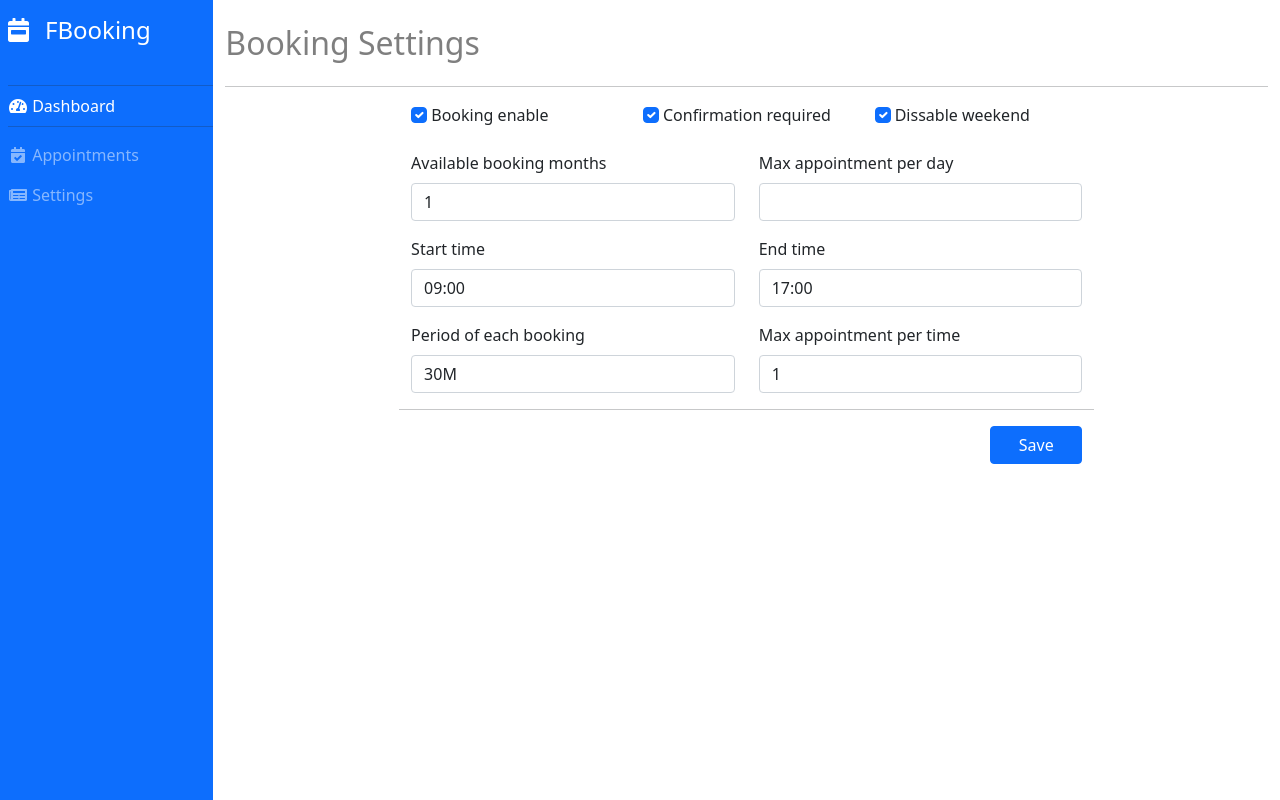
After one commit to awesomesmallwolf/django-booking-app, a Django app: page /booking/admin/settings in a window 1280 px wide. The commit adds this page. Run offline with Django 3.2, Linux system fonts and the light colour scheme; data comes from the database, SQL or seed files in the repository.

Commit message:
add booking settings view/template/model/form

```diff
--- a/booking/admin.py
+++ b/booking/admin.py
@@ -1,5 +1,7 @@
-from booking.models import Booking
+from booking.models import Booking, BookingManager
 from django.contrib import admin
 
 
 admin.site.register(Booking)
+# TODO: remove BookingManager
+admin.site.register(BookingManager)
--- a/booking/forms.py
+++ b/booking/forms.py
@@ -1,9 +1,30 @@
-from django.db.models import fields
-from booking.models import Booking
+from booking.models import Booking, BookingManager
 from django import forms
 
 class BookingForm(forms.ModelForm):
-
     class Meta:
         model = Booking
         fields  = ["time", "date", "user_name", "user_email"]
+
+
+class BookingManagerForm(forms.ModelForm):
+    start_time = forms.TimeField(widget=forms.TimeInput(format='%H:%M'))
+    end_time = forms.TimeField(widget=forms.TimeInput(format='%H:%M'))
+
+    def __init__(self, *args, **kwargs):
+        super().__init__(*args, **kwargs)
+        # add common css classes to all widgets
+        for field in iter(self.fields):
+            #get current classes from Meta
+            input_type = self.fields[field].widget.input_type
+            classes = self.fields[field].widget.attrs.get("class")
+            if classes is not None:
+                classes += " form-check-input" if input_type == "checkbox" else " form-control"
+            else:
+                classes = " form-check-input" if input_type == "checkbox" else " form-control"
+            self.fields[field].widget.attrs.update({
+                'class': classes
+            })
+    class Meta:
+        model = BookingManager
+        fields  = "__all__"
--- a/booking/models.py
+++ b/booking/models.py
@@ -1,6 +1,25 @@
 from django.db import models
 from django.conf import settings
 
+
+BOOKING_PERIOD = (
+    ("5","5M"),
+    ("10","10M"),
+    ("15","15M"),
+    ("20","20M"),
+    ("25","25M"),
+    ("30","30M"),
+    ("35","35M"),
+    ("40","40M"),
+    ("45","45M"),
+    ("60","1H"),
+    ("75","1H 15M"),
+    ("90","1H 30M"),
+    ("105","1H 45M"),
+    ("120","2H"),
+    ("150","2H 30M"),
+    ("180","3H"),
+)
 
 class Booking(models.Model):
     user = models.ForeignKey(settings.AUTH_USER_MODEL,
@@ -19,28 +38,16 @@ class Booking(models.Model):
         return self.user_name or "(No Name)"
 
 
-# class BookingManager(models.Model):
-    pass
-    # Enable Booking : Default true
-    # Booking type : Default Day and time
-    # required Confirmation? : Default Yes
-    # Login Required: Default False
-
-    # # Date
-    # dissable weekend : Default True
-    # start work day : Default Moday
-    # max next bokking month : default 1
-    # Max Appointment per Day : can be None
-
-    # # time
-    # Sart Time : Default 09:00
-    # End Time : Default 17:00
-    # period of each appointment : Default 30 min
-    # max appointmnet per eacth time : Default 1
-
-    # # Other
-    # Name
-    # Email
-    # Address
-    # Phone number
-    # description
+class BookingManager(models.Model):
+    # General
+    booking_enable = models.BooleanField(default=True)
+    confirmation_required = models.BooleanField(default=True)
+    # Date
+    dissable_weekend = models.BooleanField(default=True)
+    available_booking_months = models.IntegerField(default=1)
+    max_appointment_per_day = models.IntegerField(null=True, blank=True)
+    # Time
+    start_time = models.TimeField()
+    end_time = models.TimeField()
+    period_of_each_booking = models.CharField(max_length=3, default="30", choices=BOOKING_PERIOD)
+    max_appointment_per_time = models.IntegerField(default=1)
--- /dev/null
+++ b/booking/templates/booking/admin/appointment_settings.html
@@ -0,0 +1,38 @@
+{% extends 'booking/base.html' %}
+
+{% block content %}
+    <h2 class="text-black-50 my-4">Booking Settings</h2>
+    <hr>
+    <div class="container col-md-8">
+        {% include 'booking/admin/components/show_errors.html' %}
+        {% if request.GET.type == 'successed' %}
+            <div class="alert alert-success">
+                <strong>Settings successfully saved</strong>
+            </div>
+        {% endif %}
+        <form method="POST" class="row">
+            {% csrf_token %}
+            {% for field in form %}
+                {% if field.field.widget.input_type == 'checkbox' %}
+                    <div class="col-md-4">
+                        <div class="mb-3">
+                            {{field}}
+                            <label for="{{ field.id_for_label }}" class="form-label">{{field.label}}</label>
+                        </div>
+                    </div>
+                {% else %}
+                    <div class="col-md-6">
+                        <div class="mb-3">
+                            <label for="{{ field.id_for_label }}" class="form-label">{{field.label}}</label>
+                            {{field}}
+                        </div>
+                    </div>
+                {% endif %}
+            {% endfor %}
+            <hr>
+            <div class="d-grid col-2 ml-auto">
+                <button type="submit" class="btn btn-primary">Save</button>
+            </div>
+        </form>
+    </div>
+{% endblock content %}
--- /dev/null
+++ b/booking/templates/booking/admin/components/show_errors.html
@@ -0,0 +1,12 @@
+{% if form.errors %}
+<div id="booking-errors">
+    {% for field in form %}
+        {% for error in field.errors %}
+            <div class="alert alert-danger">
+                <strong>({{field.label}})</strong>, {{ error|escape }}
+            </div>
+        {% endfor %}
+    {% endfor %}
+    <hr>
+</div>
+{% endif %}
--- a/booking/templates/booking/side_nav.html
+++ b/booking/templates/booking/side_nav.html
@@ -23,7 +23,7 @@
         </a>
     </li>
     <li class="nav-item">
-        <a class="text-decoration-none" href="#">
+        <a class="text-decoration-none" href="{% url 'booking_settings' %}">
             <i class="fas fa-fw fa-newspaper"></i>
             <span>Settings</span>
         </a>
--- a/booking/urls.py
+++ b/booking/urls.py
@@ -1,10 +1,11 @@
 from django.urls import path
 
-from .views import BookingCreateView, AdminHomeView, BookingListView
+from .views import BookingCreateView, AdminHomeView, BookingListView, BookingSettingsView
 
 
 urlpatterns = [
         path("booking/", BookingCreateView.as_view(), name="create_booking"),
         path("booking/admin", AdminHomeView.as_view(), name="admin_dashboard"),
         path("booking/admin/list", BookingListView.as_view(), name="booking_list"),
+        path("booking/admin/settings", BookingSettingsView.as_view(), name="booking_settings"),
 ]
--- a/booking/views.py
+++ b/booking/views.py
@@ -1,8 +1,11 @@
-from booking.models import Booking
-from booking.forms import BookingForm
 from django.shortcuts import reverse
-from django.views.generic import CreateView, TemplateView, ListView
+# from django.contrib.auth.decorators import user_passes_test
+# from django.contrib.auth.mixins import LoginRequiredMixin
+# from django.utils.decorators import method_decorator
+from django.views.generic import CreateView, TemplateView, ListView, UpdateView
 
+from booking.models import Booking, BookingManager
+from booking.forms import BookingForm, BookingManagerForm
 
 # # # # # # #
 # Admin Part
@@ -28,6 +31,21 @@ class BookingListView(ListView):
         return Booking.objects.filter()[:20]
 
 
+# @method_decorator(user_passes_test(lambda u: u.is_superuser), name='dispatch')
+class BookingSettingsView(UpdateView):
+    form_class = BookingManagerForm
+    template_name = "booking/admin/appointment_settings.html"
+
+    def get_object(self):
+        obj = BookingManager.objects.filter()
+        if obj.exists():
+            return obj[0]
+        else:
+            return BookingManager.objects.create(start_time="09:00",end_time="17:00")
+
+    def get_success_url(self):
+        return reverse("booking_settings") + "?type=successed"
+
 
 # # # # # # # #
 # Booking Part
```
Also changed, not shown: booking/templates/booking/user/create_booking.html (+1 -11 lines), booking/migrations/0002_bookingmanager.py (added), 1 other file.
